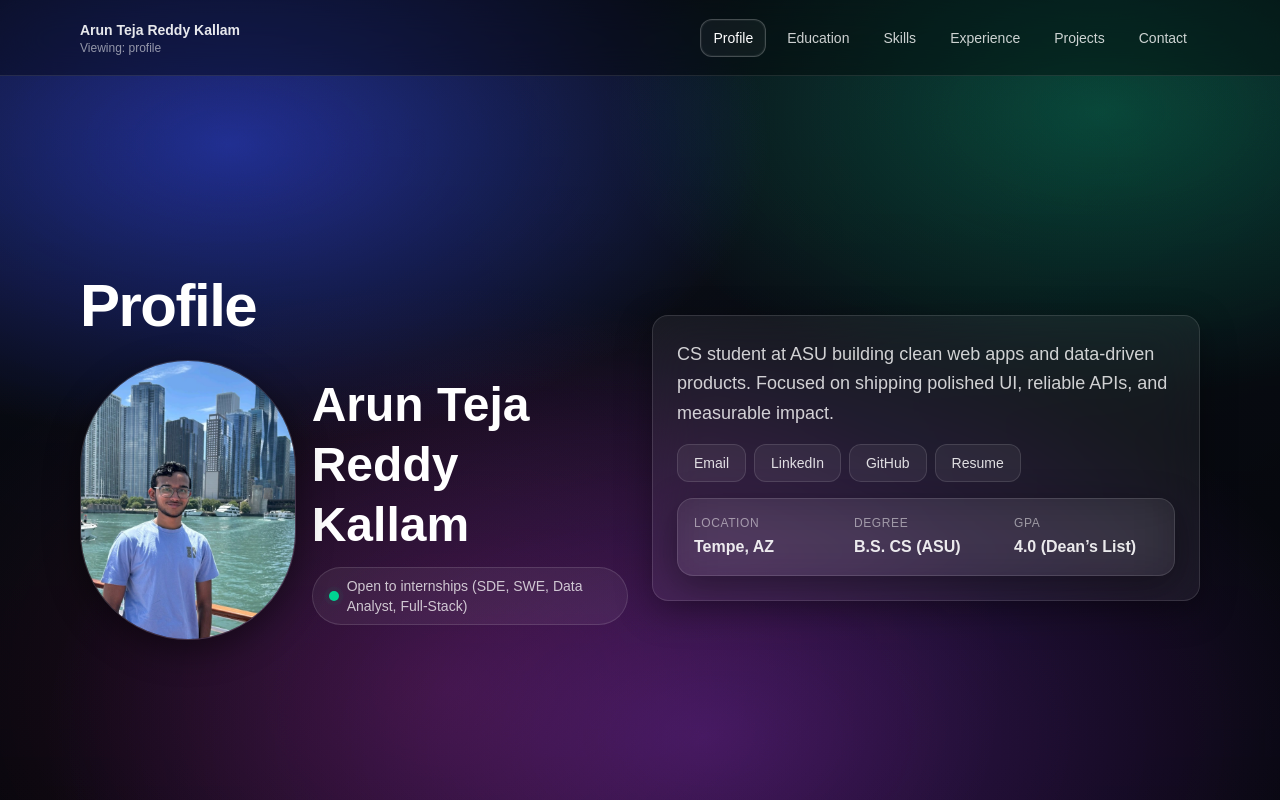
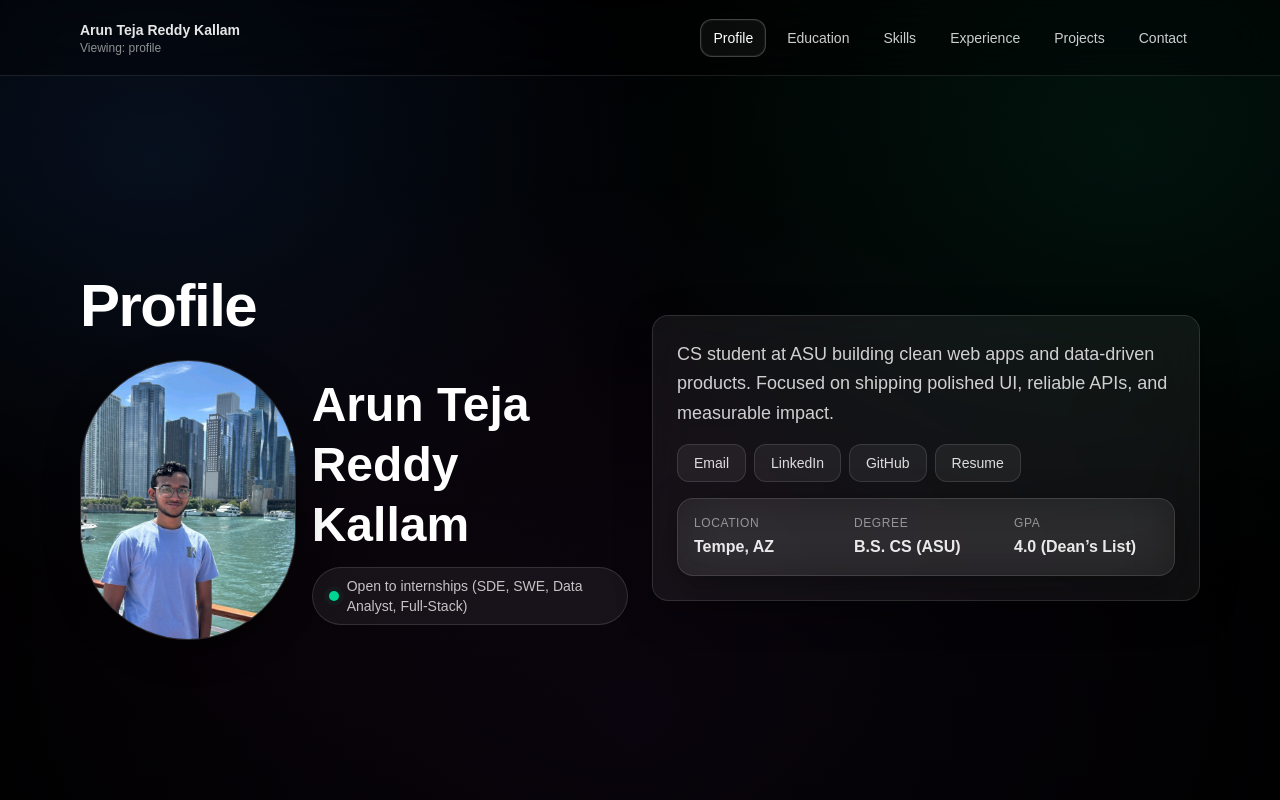
Before and after one commit to akallam04/arun-portfolio, a Next.js app: page / in a window 1280 px wide. Shown: the top 800 px of the page. Built offline with nearby package versions, Linux system fonts and the light colour scheme.

Commit message:
Fix background + styling

```diff
--- a/app/page.tsx
+++ b/app/page.tsx
@@ -179,23 +179,24 @@ export default function Page() {
     "border-white/22 bg-white/[0.04] text-white shadow-[0_0_0_1px_rgba(255,255,255,0.05)_inset]";
 
   return (
-    <div ref={rootRef} className="min-h-screen text-white">
-      {/* ✅ Background COLORS ONLY (premium blue → green + purple base) */}
-      <div className="pointer-events-none fixed inset-0 -z-10">
+    <div ref={rootRef} className="relative min-h-screen text-white">
+      {/* ✅ Background at z-0 so it shows ABOVE layout bg-apple */}
+      <div className="pointer-events-none fixed inset-0 z-0 overflow-hidden bg-black">
         <div
-          className="absolute inset-0"
+          className="absolute inset-0 opacity-90"
           style={{
             background:
-              "radial-gradient(1100px 700px at 18% 18%, rgba(90,110,255,0.28), transparent 60%)," +
-              "radial-gradient(1000px 700px at 82% 20%, rgba(30,210,160,0.22), transparent 60%)," +
-              "radial-gradient(1200px 850px at 50% 92%, rgba(210,60,255,0.18), transparent 65%)," +
-              "linear-gradient(180deg, rgba(0,0,0,0.92), rgba(0,0,0,0.96))",
-            filter: "saturate(115%)",
+              "radial-gradient(900px 700px at 12% 20%, rgba(59,130,246,0.38), transparent 60%)," +
+              "radial-gradient(900px 700px at 88% 18%, rgba(16,185,129,0.32), transparent 62%)," +
+              "radial-gradient(1100px 850px at 50% 92%, rgba(168,85,247,0.28), transparent 65%)," +
+              "radial-gradient(900px 700px at 30% 70%, rgba(236,72,153,0.10), transparent 55%)",
           }}
         />
-        <div className="absolute inset-0 bg-[radial-gradient(circle_at_50%_30%,rgba(255,255,255,0.06),transparent_55%)]" />
+        <div className="absolute inset-0 bg-[linear-gradient(to_bottom,rgba(0,0,0,0.60),rgba(0,0,0,0.82))]" />
       </div>
 
+      {/* ✅ All content above background */}
+      <div className="relative z-10">
         {/* Top Nav */}
         <header
           className="sticky top-0 z-50 border-b border-white/10 bg-black/35 backdrop-blur-xl"
@@ -253,7 +254,7 @@ export default function Page() {
                     Profile
                   </h1>
 
-                {/* ✅ removed: "A quick, recruiter-friendly snapshot." */}
+                  {/* ✅ removed: A quick, recruiter-friendly snapshot. */}
 
                   <div className="mt-6 flex flex-col gap-4 sm:flex-row sm:items-center">
                     <div className="relative h-[240px] w-[240px] overflow-hidden rounded-full border border-white/14 bg-white/[0.03] shadow-[0_10px_35px_rgba(0,0,0,0.45)] md:h-[280px] md:w-[280px]">
@@ -284,8 +285,8 @@ export default function Page() {
                   <div className="space-y-4">
                     <p className="text-lg leading-relaxed text-white/80">
                       CS student at ASU building clean web apps and data-driven
-                    products. Focused on shipping polished UI, reliable APIs, and
-                    measurable impact.
+                      products. Focused on shipping polished UI, reliable APIs,
+                      and measurable impact.
                     </p>
 
                     <div className="flex flex-wrap gap-2">
@@ -467,8 +468,8 @@ export default function Page() {
                           HCI + Data viz
                         </div>
                         <div className="mt-1 text-sm text-white/70">
-                        Able to design usable interfaces and communicate insights
-                        with clean dashboards.
+                          Able to design usable interfaces and communicate
+                          insights with clean dashboards.
                         </div>
                       </Card>
                     </div>
@@ -598,8 +599,8 @@ export default function Page() {
                           Frontend
                         </div>
                         <div className="mt-1 text-sm text-white/70">
-                        Build clean, responsive UI with React/Next.js and strong
-                        UX fundamentals.
+                          Build clean, responsive UI with React/Next.js and
+                          strong UX fundamentals.
                         </div>
                       </Card>
                       <Card className="p-4">
@@ -656,7 +657,6 @@ export default function Page() {
 
                 <div className="grid gap-6 lg:grid-cols-2">
                   <Card className="p-6">
-                  <div className="flex items-start justify-between gap-4">
                     <div className="min-w-0">
                       <div className="text-xl font-semibold text-white/92">
                         Junior Data Analyst • Food Forest AI
@@ -669,7 +669,6 @@ export default function Page() {
                         <Chip>Python</Chip>
                         <Chip>Sheets/Excel</Chip>
                         <Chip>Enrichment</Chip>
-                      </div>
                       </div>
                     </div>
 
@@ -696,7 +695,6 @@ export default function Page() {
                   </Card>
 
                   <Card className="p-6">
-                  <div className="flex items-start justify-between gap-4">
                     <div className="min-w-0">
                       <div className="text-xl font-semibold text-white/92">
                         Full-Stack Web Development Intern • Prodigy InfoTech
@@ -711,13 +709,13 @@ export default function Page() {
                         <Chip>GitHub</Chip>
                       </div>
                     </div>
-                  </div>
 
                     <ul className="mt-5 space-y-3 text-sm leading-relaxed text-white/75">
                       <li className="flex gap-3">
                         <span className="mt-2 h-1.5 w-1.5 shrink-0 rounded-full bg-white/55" />
-                      Built responsive web pages using HTML, CSS, and JavaScript,
-                      implementing interactive components and clean layouts.
+                        Built responsive web pages using HTML, CSS, and
+                        JavaScript, implementing interactive components and
+                        clean layouts.
                       </li>
                       <li className="flex gap-3">
                         <span className="mt-2 h-1.5 w-1.5 shrink-0 rounded-full bg-white/55" />
@@ -969,5 +967,6 @@ export default function Page() {
           </div>
         </main>
       </div>
+    </div>
   );
 }
```
Lines whose indentation alone changed are shown as unchanged.
